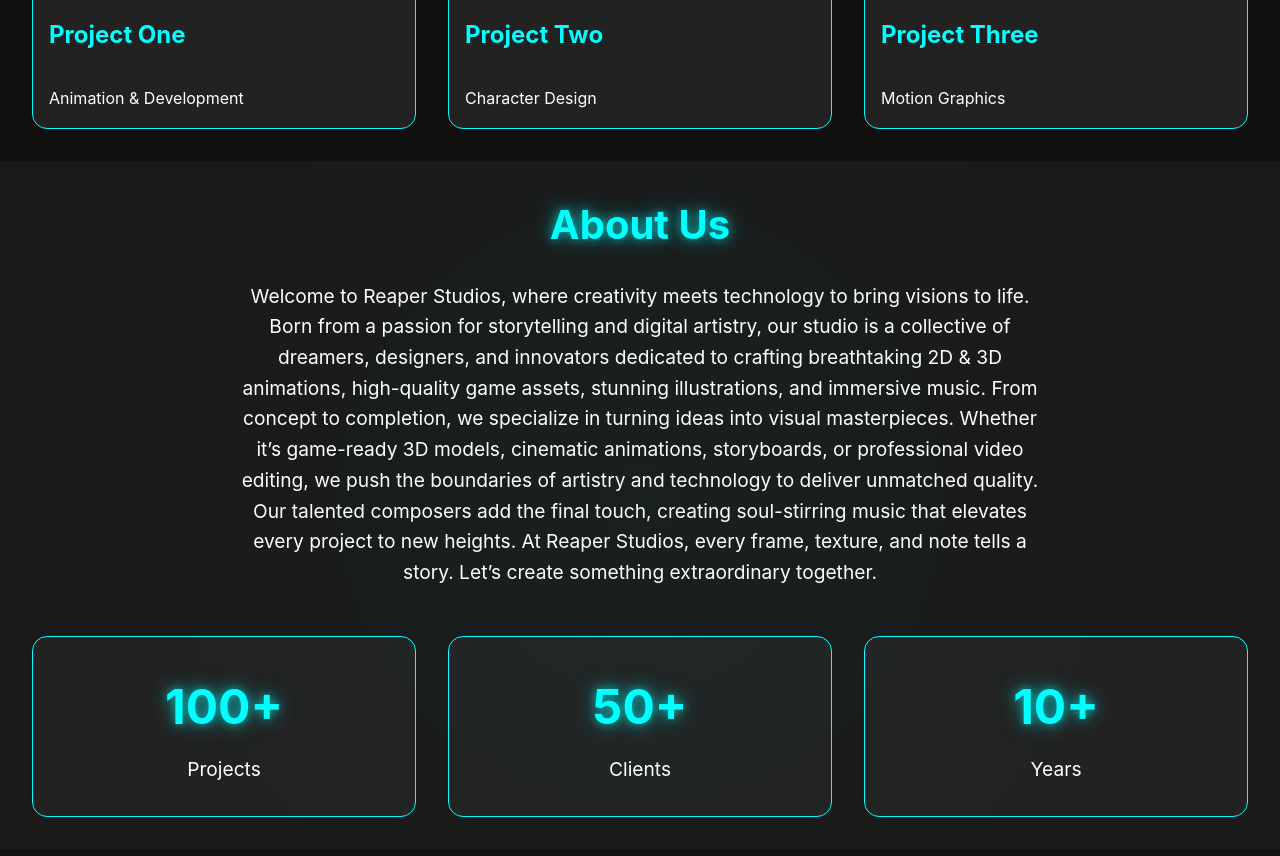
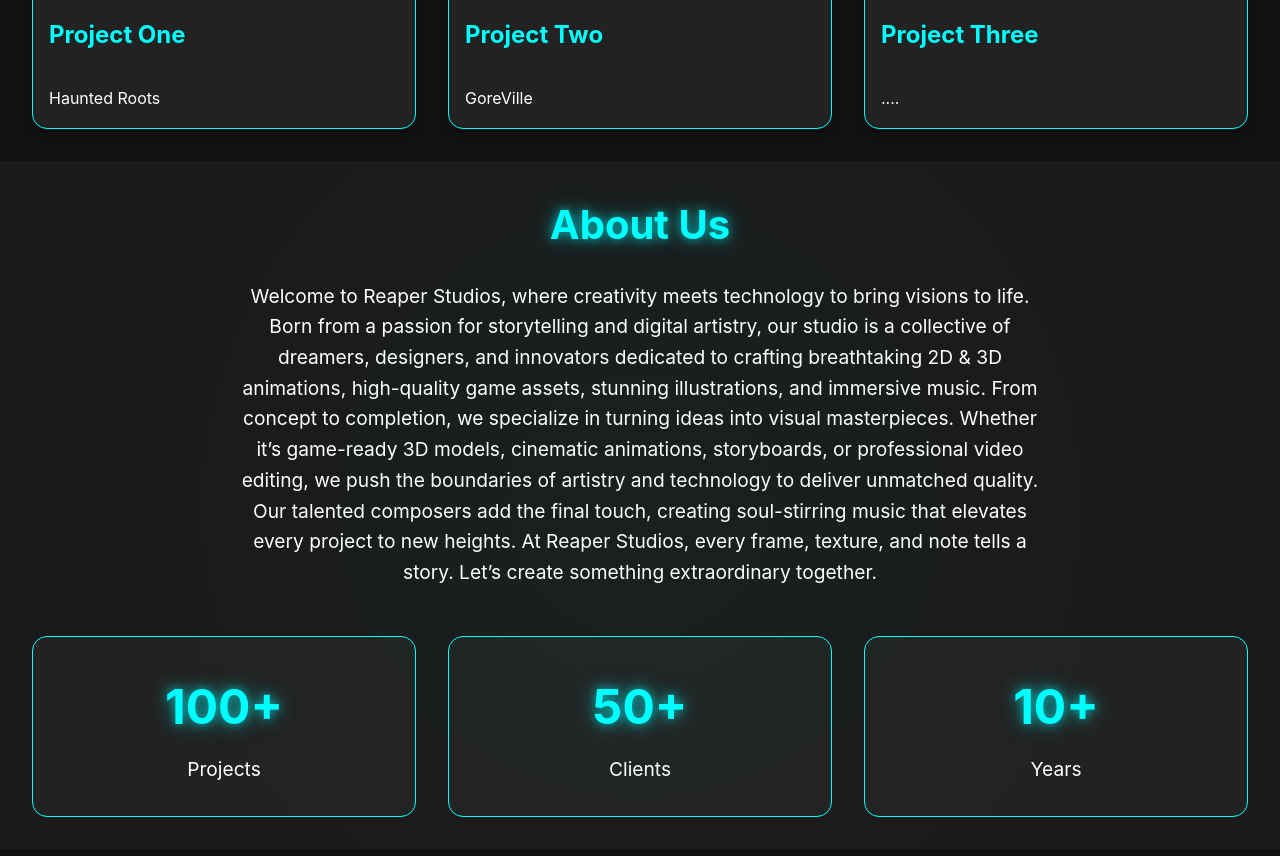
Before and after one commit to RealReaperStudios/reaperfilms, a website built with Vite: page index.html in a window 1280 px wide. Shown: the part 1137-1993 px from the top of the page. Built offline with nearby package versions, Linux system fonts and the light colour scheme; files whose address does not match are found by name.

Commit message:
Update index.html
updated projects

```diff
--- a/index.html
+++ b/index.html
@@ -34,17 +34,17 @@
             <div class="portfolio-item">
                 <img src="https://picsum.photos/400/300?random=1" alt="Project 1" />
                 <h3>Project One</h3>
-                <p>Animation & Development</p>
+                <p>Haunted Roots</p>
             </div>
             <div class="portfolio-item">
                 <img src="https://picsum.photos/400/300?random=2" alt="Project 2" />
                 <h3>Project Two</h3>
-                <p>Character Design</p>
+                <p>GoreVille</p>
             </div>
             <div class="portfolio-item">
                 <img src="https://picsum.photos/400/300?random=3" alt="Project 3" />
                 <h3>Project Three</h3>
-                <p>Motion Graphics</p>
+                <p>....</p>
             </div>
         </div>
     </section>
```
